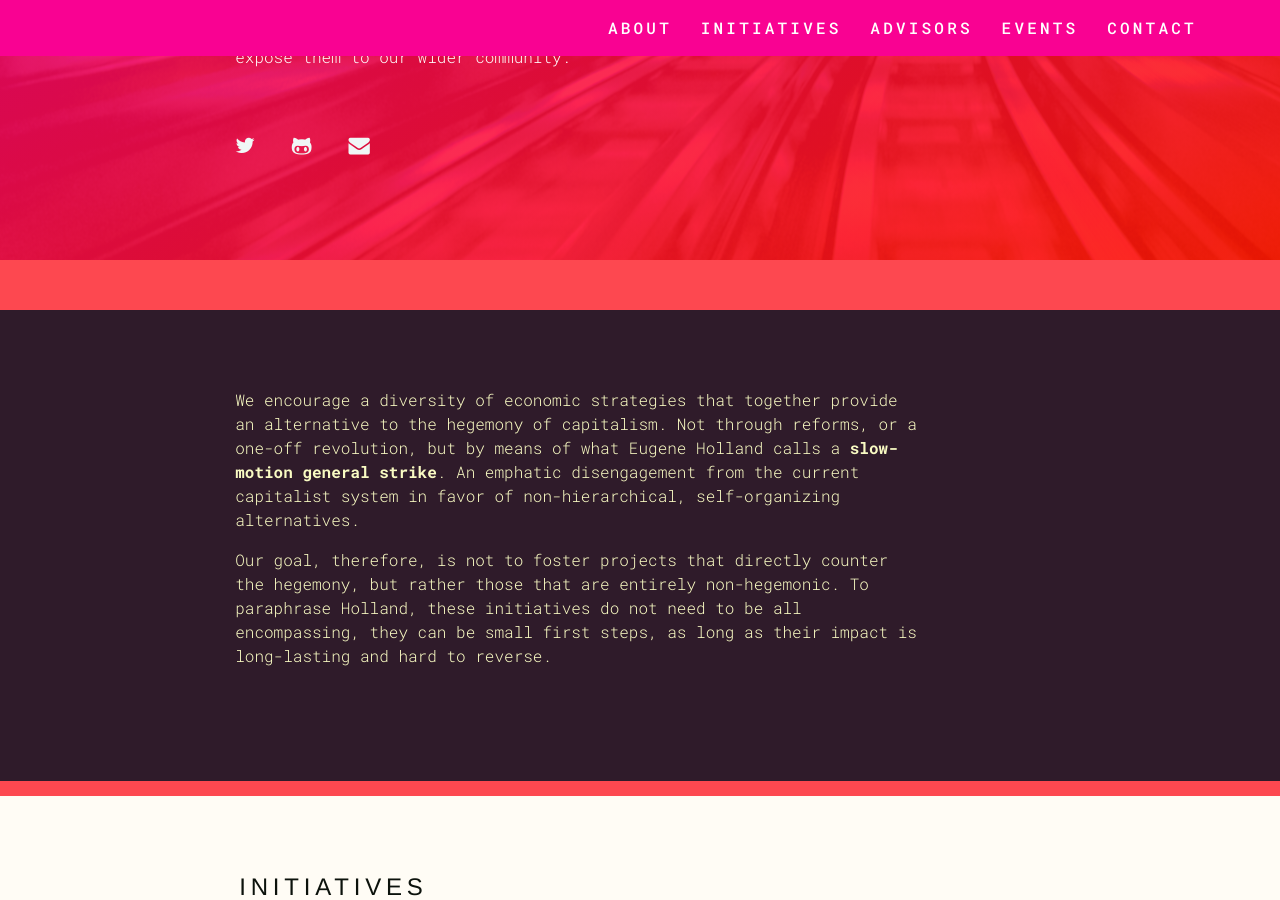
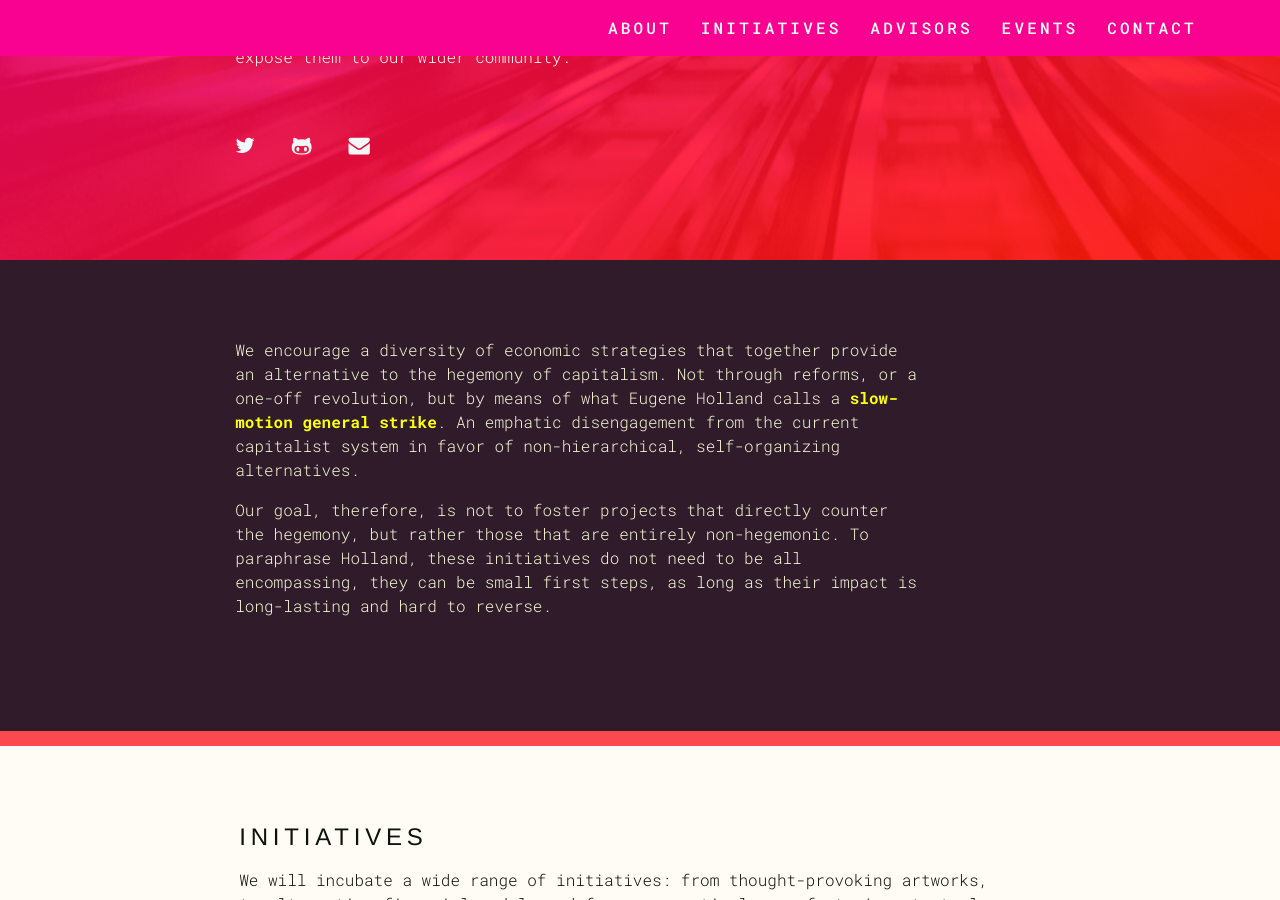
Before and after one commit to criticalincubator/criticalincubator.github.io, a Jekyll site: the page built from index.html, in a window 1280 px wide and 900 px high, scrolled down 379 px. Built offline with Jekyll 4.4.1, drawn with Linux system fonts in a browser that asks for light colours; nearby versions of some CDN libraries; some of the changed text lies outside the part shown.

Commit message:
change in wording

```diff
--- a/css/main.css
+++ b/css/main.css
@@ -30,16 +30,20 @@
 
 .title_event{
 	background-size: 580px;
-/*	background-image: linear-gradient(to top, rgba(249, 2, 146, 0.9), rgba(249, 2, 146, 0.9)),  url("../image/revolution_sundays.jpg");*/
 	background-color: #2f1b2a;
-	color: #fcfde0;
+	color: #FBFF12;
 
 }
 
+
 .events h3 {
 	font-weight: 600;
+	color: #f8f9d8;
 }
 
+.events h5 {
+	color: #FBFF12;
+}
 
 .events-text {
 	border-bottom-right-radius: 2px;
@@ -116,23 +120,23 @@
 
 hr.haar-l {
 	border: 0;
-    height: 50px;
-    width: 0vw;
-    background: #fd4850;
-    margin-top: 0;
-    margin-bottom: 0;
-    margin-left: 0;
+	border: 0;
+    height: 30px;
+    width: 10vw;
+    background: #FBFF12;
+    margin-top: 0vh;
+    margin-bottom: 0vh;
+    margin-left: 90vw;
 }
 
 hr.haar-r {
 	border: 0;
-    height: 15px;
+    height: 30px;
     width: 10vw;
     background: #FBFF12;
     margin-top: 0vh;
     margin-bottom: 0vh;
     margin-left: 0;
-    padding-bottom: -100px;
 }
 
 hr.haar-fijn {
@@ -162,12 +166,15 @@
 }
 
 .bg-dark {
-
-	color: #f9fbc3;
+	color: #f8f9d8;
 	background-color: #2f1b2a;
 	border: none;
 	padding-top: 2%;
 	padding-bottom: 2%;
+}
+
+.bg-dark strong {
+	color: #FBFF12;
 }
 
 .name {
--- a/index.html
+++ b/index.html
@@ -17,7 +17,6 @@
       </div>
     </header>
   </div>
-    <hr class="haar-l"/>
   <div class="bg-dark">
       <section class="container px2 py0 elem-margin">
         <div class="clearfix mxn2">
@@ -36,7 +35,7 @@
       <div class="clearfix mxn2">
         <div class="col-9 mx-auto px3 py3">
           <h2 class="responsive-h2 px1 caps mb2">Initiatives</h2>
-          <p class="px1">We seek to host a wide range of initiatives: from thought-provoking experiments, to alternative financial models and from cooperatively run factories, to tools for collective decision-making. Some projects might aim to instigate change and last until they achieve their goal, others could be designed to survive the long haul. Levels of readiness will likely vary as well. We welcome projects that are still in their idea phase, as well as those that have been around for a while and would benefit from our expertise, as they prepare for their next chapter.</p><p class="px1">In general, projects should be ambitious, but achievable. It should be clear to us how our knowledge and resources will help you make the most of the three months you’ll spend with us.
+          <p class="px1">We will incubate a wide range of initiatives: from thought-provoking artworks, to alternative financial models and from cooperatively run factories, to tools for collective decision-making. We welcome projects that aim to instigate change and last until they achieve their goal, as well as those designed to survive the long haul. Similarly, our program is suitable for projects that hope to grow out of the idea phase, as well as those that have been around for a while and would benefit from our expertise, as they prepare for their next chapter.</p><p class="px1">In general, projects should be ambitious, but achievable. It should be clear to us how our knowledge and resources will help you make the most of the three months you’ll spend with us.
           </p>
         </div>
       </div>
@@ -58,7 +57,7 @@
     </section>
   </div>
 </div>
-<hr class="haar-r"/>
+<hr class="haar-l"/>
    <div class="bg-medium">
     <section id="events" class="container px4 py0 elem-margin">
       <div class="clearfix mxn2 py0">
```
